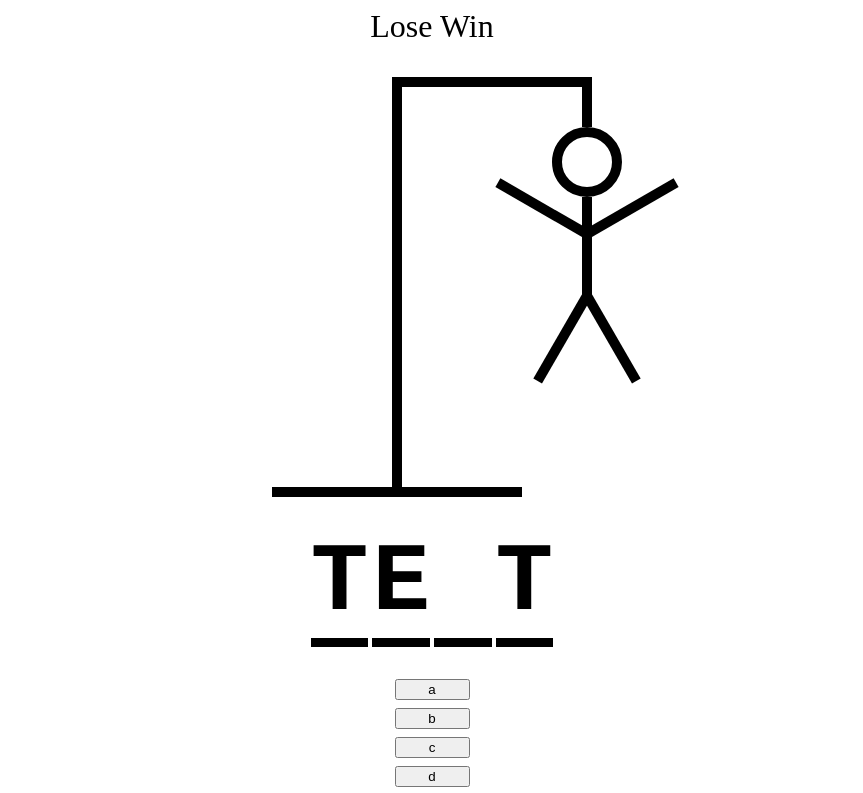
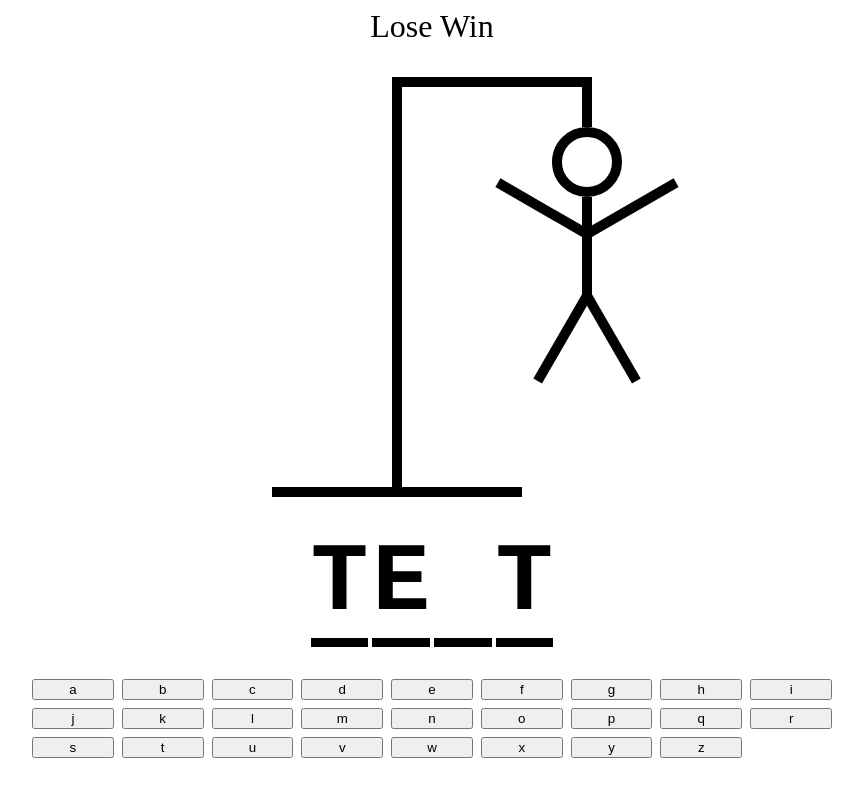
Before and after one commit to dominicmena/Typescript-Hangman, a React (Vite) app: page / in a window 1280 px wide. Shown: the top 793 px of the page, without its empty margins (208-1071 px from the left). Built offline with nearby package versions, Linux system fonts and the light colour scheme.

Commit message:
added div around keyboard with style: alignSelf stretch

```diff
--- a/src/App.tsx
+++ b/src/App.tsx
@@ -25,7 +25,9 @@ function App() {
     <div style={{ fontSize: "2rem", textAlign: "center"}}>Lose Win</div>
     <HangmanDrawing/>
     <HangmanWord/>
+    <div style={{alignSelf: "stretch"}}>
     <Keyboard/>
+    </div>
   </div>
 }
 
--- a/src/Keyboard.tsx
+++ b/src/Keyboard.tsx
@@ -34,7 +34,7 @@ function Keyboard() {
     <div
       style={{
         display: "grid",
-        gridTemplateColumns: "repeat(auto-fit, minmax(75px, 1fr)",
+        gridTemplateColumns: "repeat(auto-fit, minmax(75px, 1fr))",
         gap: ".5rem",
       }}
     >
```
